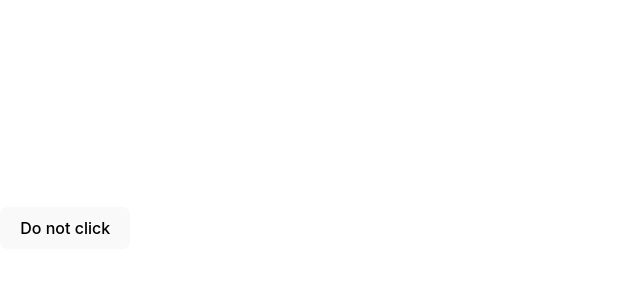
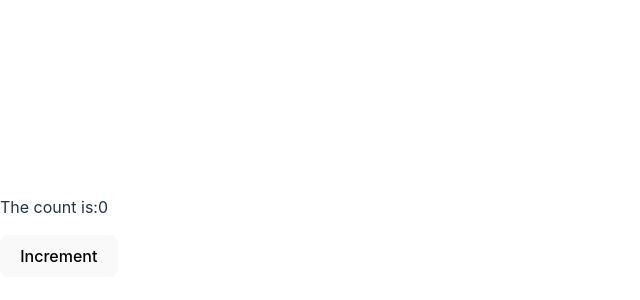
Before and after one commit to katerynaavetisyan/first-react-app, a React (Vite) app: page / in a window 1280 px wide. Shown: the part 172-472 px from the top of the page, without its empty margins (0-640 px from the left). Built offline with nearby package versions, Linux system fonts and the light colour scheme.

Commit message:
counter updated

```diff
--- a/src/App.jsx
+++ b/src/App.jsx
@@ -3,6 +3,8 @@ import PropertyList from './PropertyList';
 import ShoppingList from './ShoppingList';
 import Clicker from './Clicker';
 import Form from './Form';
+import Counter from './Counter';
+
 
 const data = [
   { id: 1, item: 'eggs', quantity: 12, completed: false },
@@ -20,7 +22,8 @@ const properties = [
 function App() {
   return (
     <div>
-      <Clicker message="Please stop clicking" buttonText="Do not click" />
+      <Counter num={1} />
+      {/* <Clicker message="Please stop clicking" buttonText="Do not click" /> */}
       {/* <Form /> */}
       {/* <PropertyList properties={properties} /> */}
       {/* <ShoppingList items={data} /> */}
```
